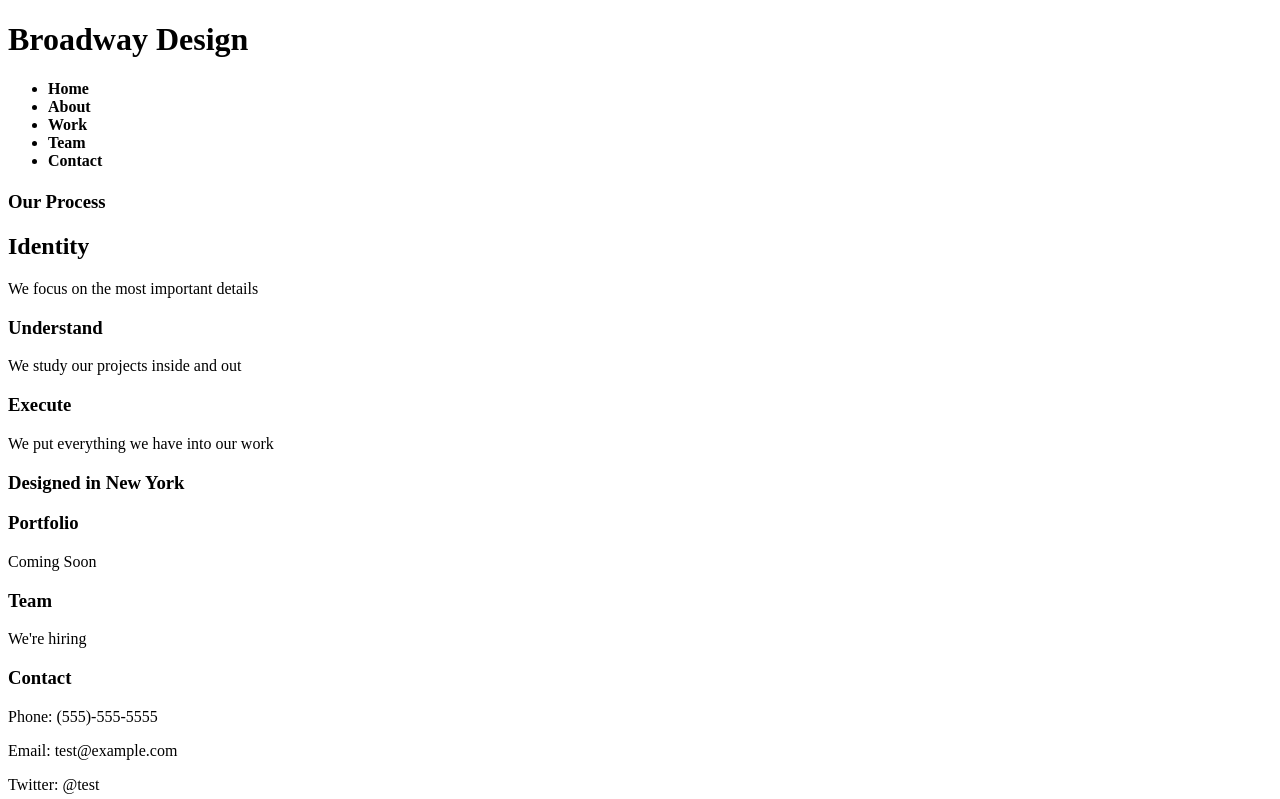
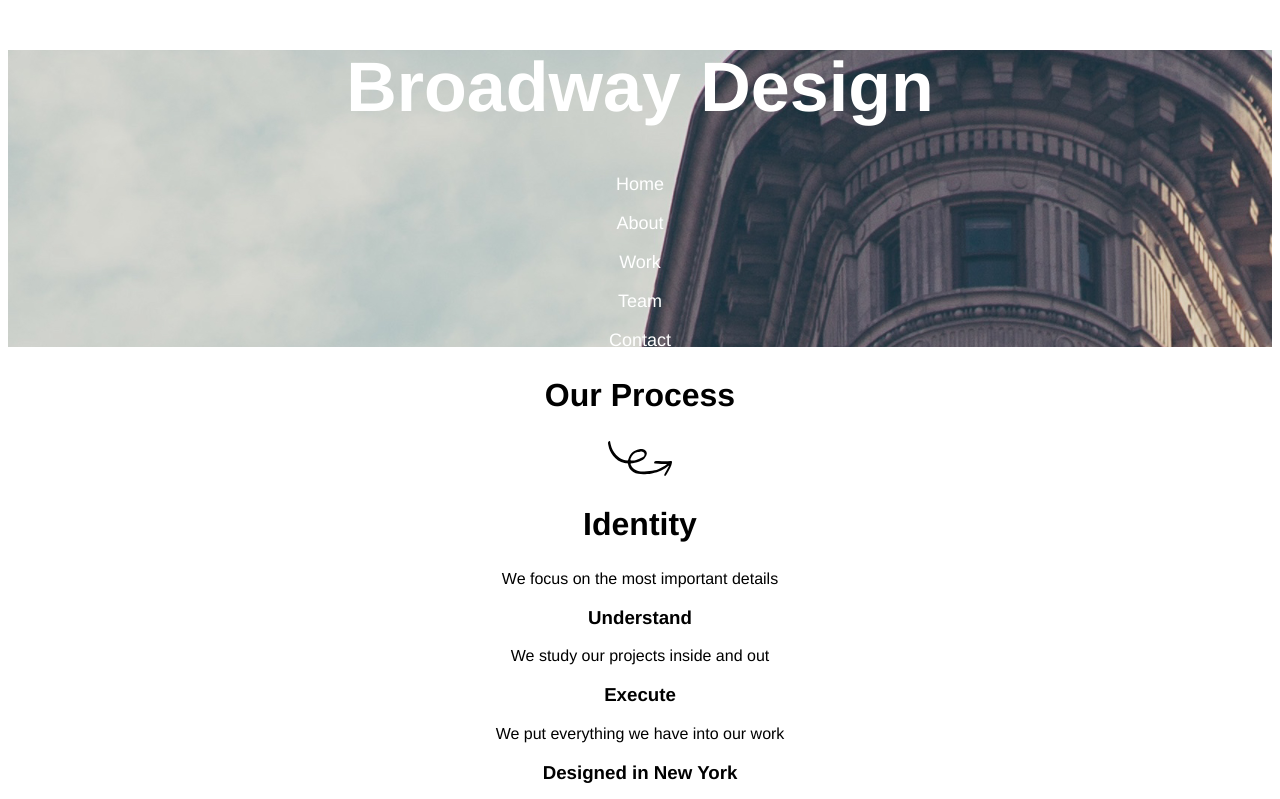
Before and after one commit to Mike822312/broadway, a plain HTML site: page index.html in a window 1280 px wide. Shown: the top 799 px of the page. Drawn offline with Linux system fonts and the light colour scheme.

Commit message:
HTML and CSS Started

```diff
--- a/css/style.css
+++ b/css/style.css
@@ -1,12 +1,30 @@
-.header_banner {
 
-  background-image: url("./images/the-flatiron-building.png")
+
+body {
+  font-family: Helvetica;
+  text-align: center;
 }
 
-h1,
-h2,
-h3,
-h4
-p{
-  font family: Helvetica;
+h1 {
+  font-size: 70px;
+  font-weight: bold;
+  color: white;
+
 }
+
+.background-banner {
+  background-image: url("../images/the-flatiron-building.png");
+  background-position: center;
+  background-repeat: no-repeat;
+
+}
+
+nav {
+  font-size: 18px;
+  color: white;
+}
+
+h2 {
+  font-size: 32px;
+  font-weight: bold;
+}
--- a/index.html
+++ b/index.html
@@ -3,21 +3,22 @@
   <head>
     <meta charset="utf-8">
     <title>Broadway Design</title>
-    <link src="./css/style.css" type="text/css" rel="stylesheet">
+    <link href="./css/style.css" type="text/css" rel="stylesheet">
   </head>
+  <div class="background-banner">
   <body>
-    <div class="header-banner">                 <h1 id="title-header">Broadway Design</h1>
-    <h4>
-      <ul>
-        <li>Home</li>
-        <li>About</li>
-        <li>Work</li>
-        <li>Team</li>
-        <li>Contact</li>
-      </h4>
+    <h1>Broadway Design</h1>
+    <nav>
+    <p>Home</p>
+    <p>About</p>
+    <p>Work</p>
+    <p>Team</p>
+    <p>Contact</p>
+  </nav>
   </div>
-  <h3>Our Process</h3
-    <!--first icon goes here-->
+  <h2>Our Process</h2>
+    <img src="./images/identify.svg">
+
     <h2>Identity</h2>
     <p>We focus on the most important details</p>
     <h3>Understand</h3>
```
Also changed, not shown: 1 other file.
